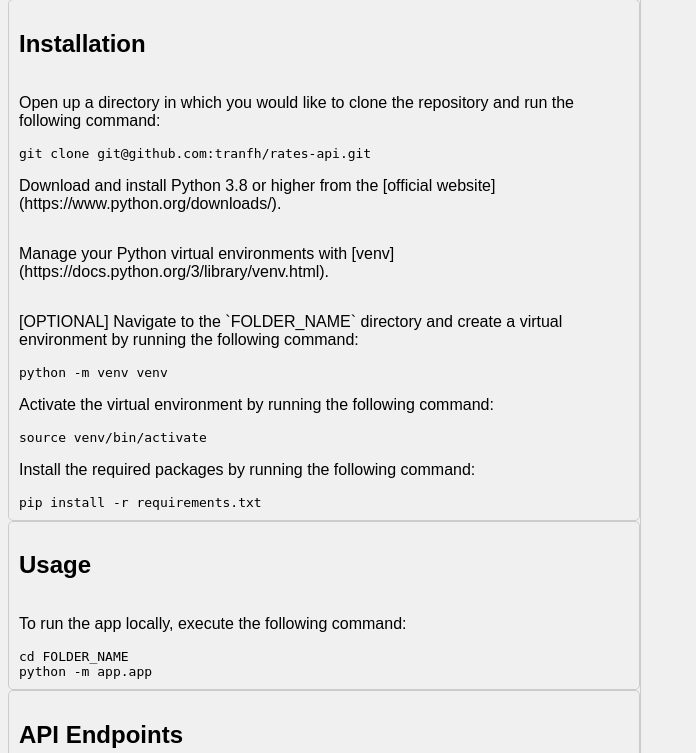
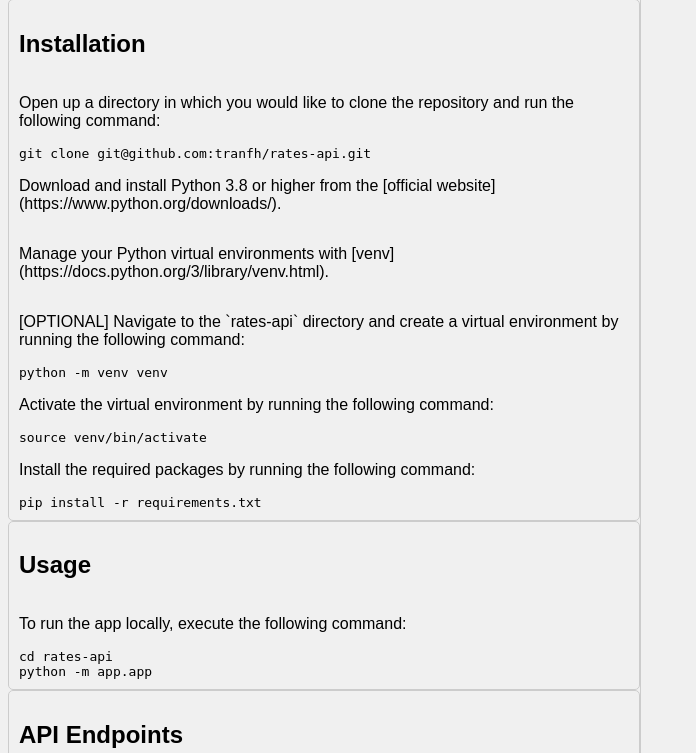
Before and after one commit to tranfh/rates-api, a Flask app: page / in a window 1280 px wide. Shown: the part 741-1494 px from the top of the page, without its empty margins (0-696 px from the left). Run offline with Flask 3, Linux system fonts and the light colour scheme; parts of the project's set-up code (start-up, migrations or seed data) failed here and were passed over.

Commit message:
update read me and clean up

```diff
--- a/app/app.py
+++ b/app/app.py
@@ -2,7 +2,7 @@ import json
 import logging
 import os
 
-from flask import Flask, request, jsonify, g, render_template
+from flask import Flask, request, jsonify, render_template
 
 from app.model import PriceOutput, RateOutput
 from libs.rates.dto import Rate
--- a/app/templates/index.html
+++ b/app/templates/index.html
@@ -216,7 +216,7 @@
                     website](https://www.python.org/downloads/).</p>
                 <p>Manage your Python virtual environments with [venv](https://docs.python.org/3/library/venv.html).</p>
 
-                <p>[OPTIONAL] Navigate to the `FOLDER_NAME` directory and create a virtual environment by running the following
+                <p>[OPTIONAL] Navigate to the `rates-api` directory and create a virtual environment by running the following
                     command:
                 </p>
                 <code>python -m venv venv</code>
@@ -230,7 +230,7 @@
             <div class="vstack text-left border-box">
                 <h2>Usage</h2>
                 <p>To run the app locally, execute the following command:</p>
-                <code>cd FOLDER_NAME<br>python -m app.app</code>
+                <code>cd rates-api<br>python -m app.app</code>
             </div>
 
             <div class="vstack text-left border-box">
@@ -325,7 +325,7 @@
                 <h2>Testing</h2>
                 <p>To run the tests, execute the following command:</p>
                 <code>
-                    cd FOLDER_NAME
+                    cd rates-api
                     <br>
                     python -m pytest
                 </code>
```
Also changed, not shown: README.md.
